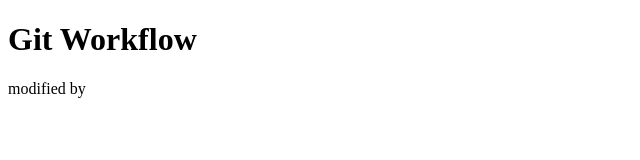
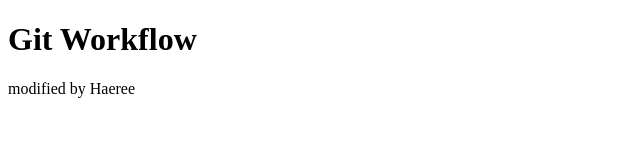
Before and after one commit to learn-programmers/wc2018-project, a plain HTML site: page index.html in a window 1280 px wide. Shown: the full height of the page, 0-640 px from the left. Drawn offline with Linux system fonts and the light colour scheme.

Commit message:
second commit

```diff
--- a/index.html
+++ b/index.html
@@ -8,6 +8,6 @@
 </head>
 <body>
   <h1>Git Workflow</h1>
-  <div>modified by <!-- PUT YOUR NAME HERE --></div>
+  <div>modified by Haeree</div>
 </body>
 </html>
```
Also changed, not shown: deleteme.txt (deleted), hello.txt (added).
